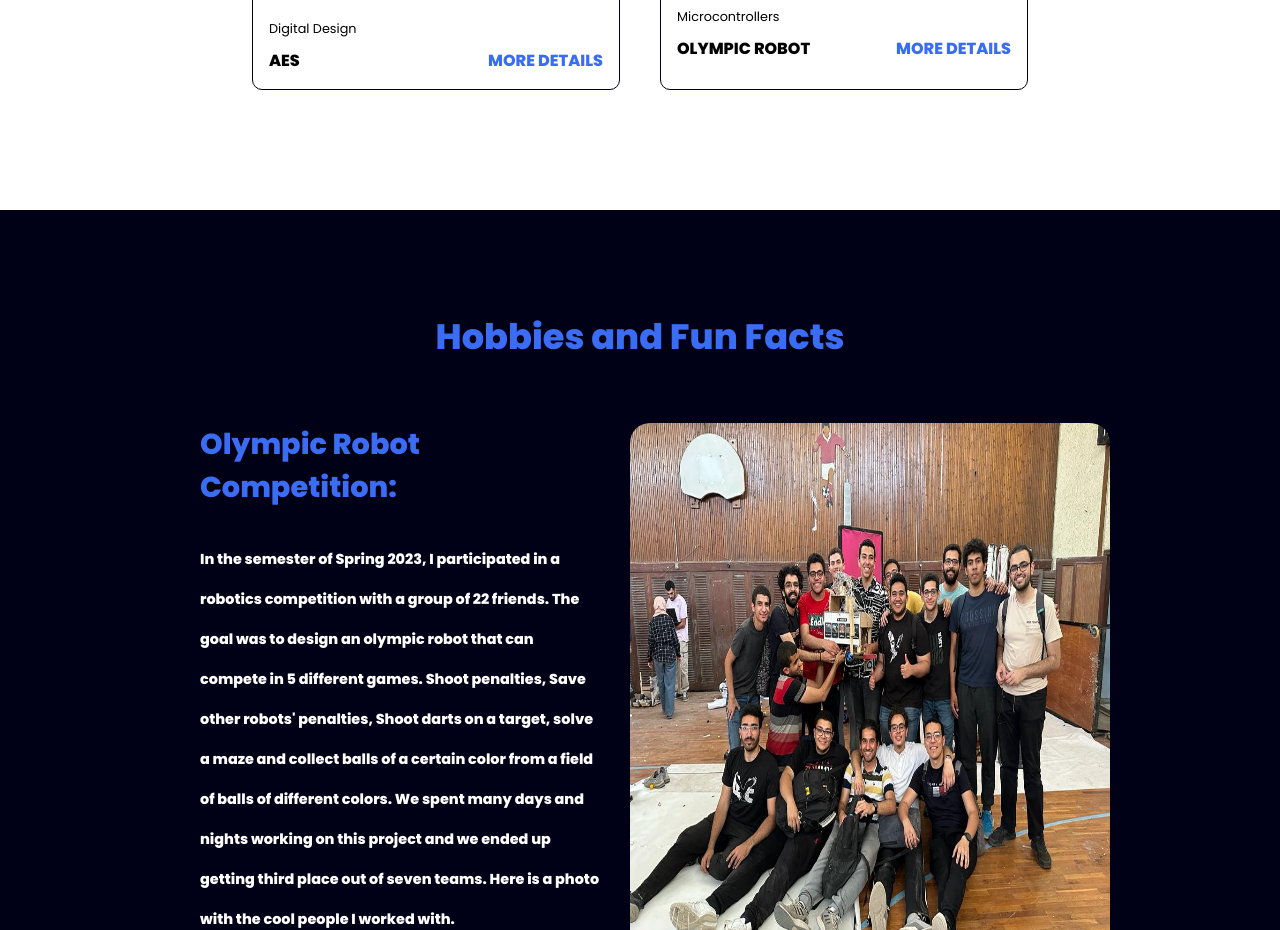
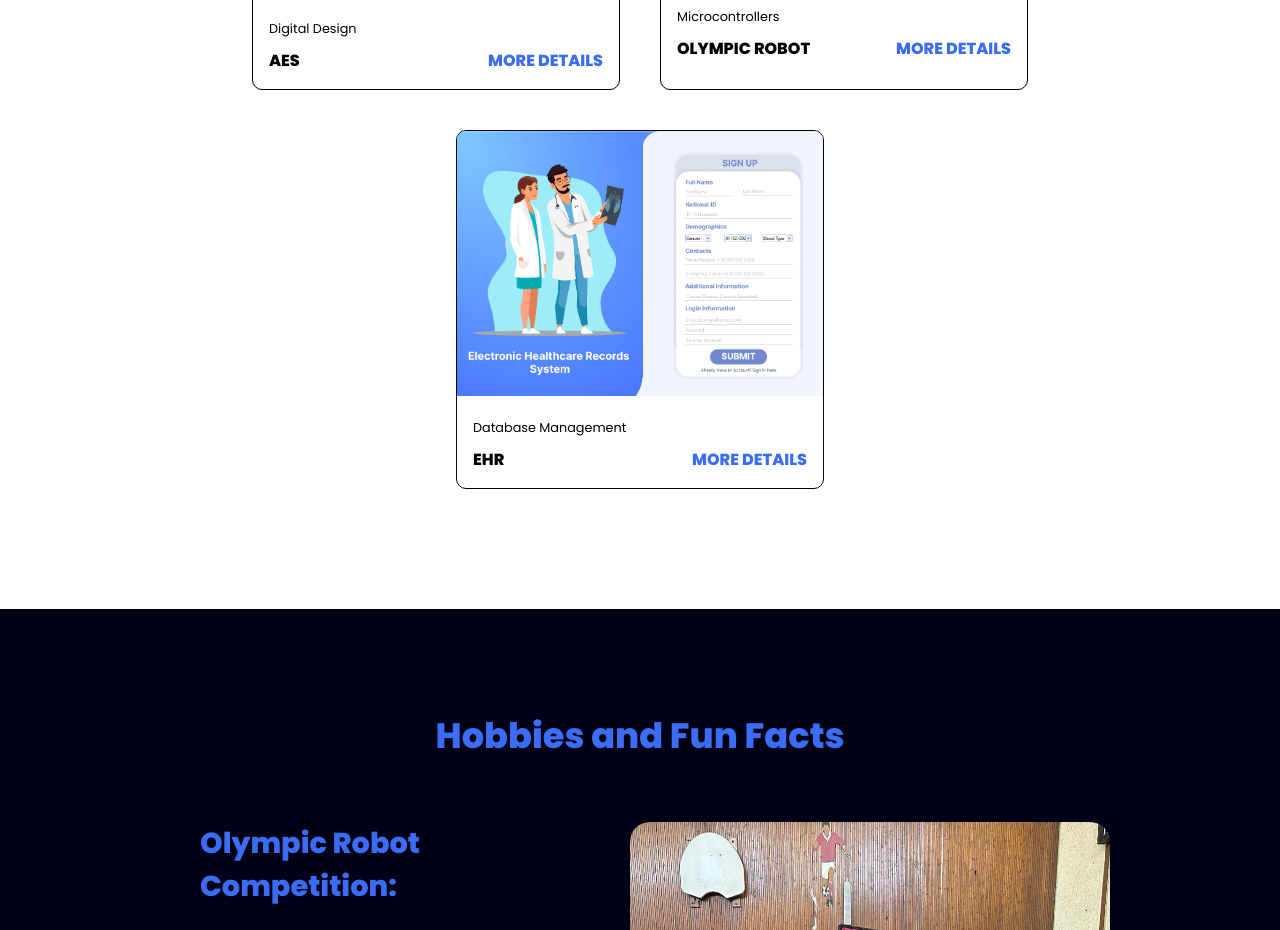
Before and after one commit to yehiatarek63/yehiatarek63.github.io, a plain HTML site: page index.html in a window 1280 px wide. Shown: the part 1604-2534 px from the top of the page. Drawn offline with nearby package versions, Linux system fonts and the light colour scheme.

Commit message:
Updated project section

```diff
--- a/index.html
+++ b/index.html
@@ -23,7 +23,8 @@
 
     <section class="main" id="About Me">
         <div>
-            <h2><span>Hello, I am Yehia</span><br>I am a Computer Engineering Student at Cairo University. I am passionate about web development and I am currently learning the .NET tech stack. Check the
+            <h2><span>Hello, I am Yehia</span><br>I am a Computer Engineering Student at Cairo University. I am
+                passionate about web development and I am currently learning the .NET tech stack. Check the
                 projects section for all the cool projects I did and check the hobbies section for the fun stuff I do
                 outside uni.</h2>
             <a href="Documents/CV - Yehia Tarek Ragab.pdf" class="main-btn" download>Download my CV <svg
@@ -89,6 +90,19 @@
                     <strong class="project-title">
                         <span>Olympic Robot</span>
                         <a href="https://www.linkedin.com/feed/update/urn:li:activity:7075394352956551168/"
+                            class="details">More Details</a>
+                    </strong>
+                </div>
+            </div>
+            <div class="card">
+                <div class="project-image">
+                    <img src="images/SignUP.png" alt="sign up Image">
+                </div>
+                <div class="project-info">
+                    <p class="project-category">Database Management</p>
+                    <strong class="project-title">
+                        <span>EHR</span>
+                        <a href="https://github.com/fares-h-moneim/EHR"
                             class="details">More Details</a>
                     </strong>
                 </div>
```
Also changed, not shown: images/SignUP.png (added).
